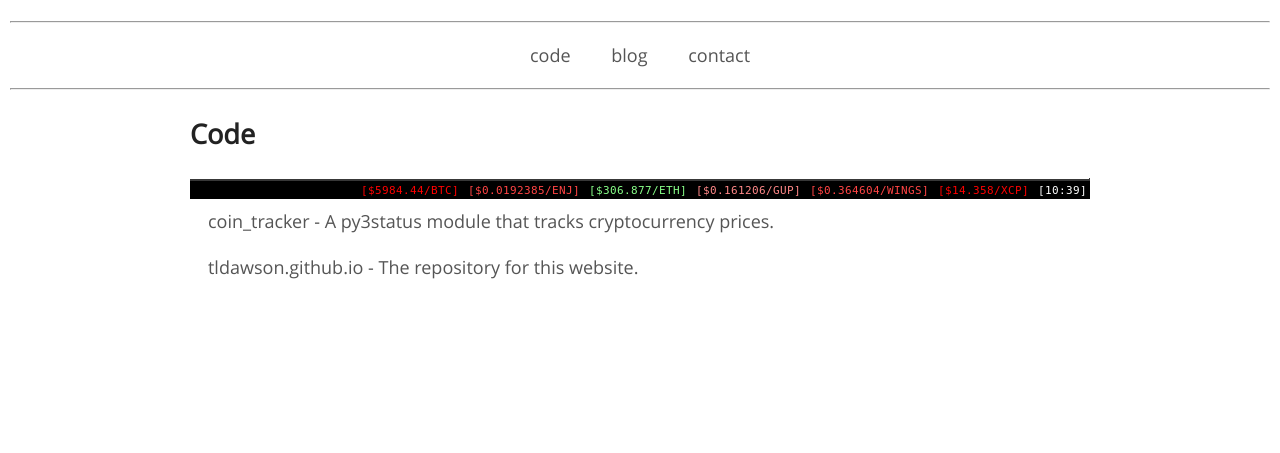
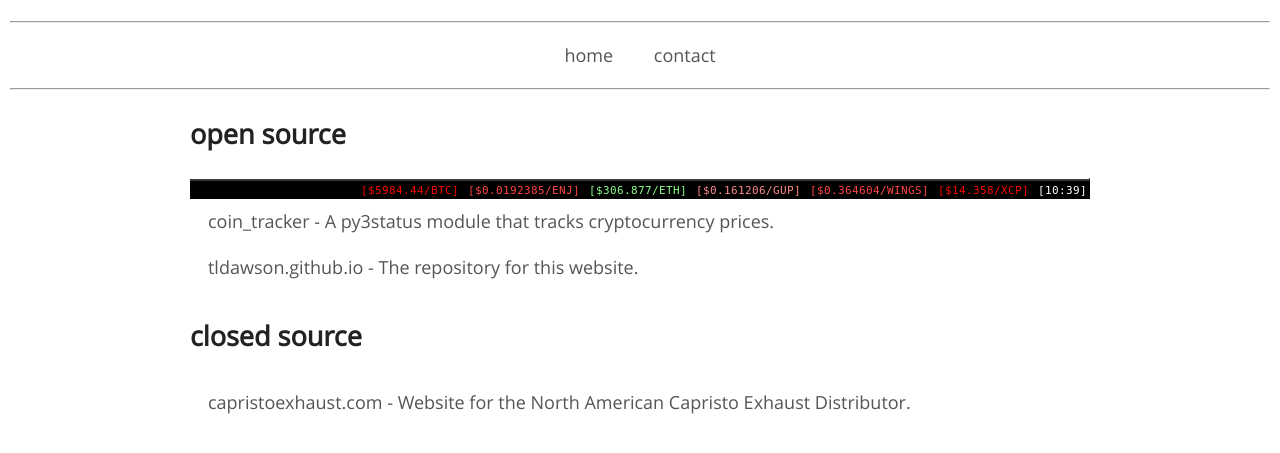
Before and after one commit to tldawson/tldawson.github.io, a plain HTML site: page index.html in a window 1280 px wide. Shown: the part 85-538 px from the top of the page. Drawn offline with Linux system fonts and the light colour scheme.

Commit message:
Consolidated pages and added Capristo Exhaust to list

```diff
--- a/html/code.html
+++ b/html/home.html
@@ -8,7 +8,7 @@
     }
 </style>
 
-<h2>Code</h2>
+<h2>open source</h2>
 <div class="pure-menu">
     <ul class="pure-menu-list">
         <li id="coin_tracker" class="pure-menu-item">
@@ -19,3 +19,12 @@
         </li>
     </ul>
 </div>
+
+<h2>closed source</h2>
+<div class="pure-menu">
+    <ul class="pure-menu-list">
+        <li class="pure-menu-item">
+            <a href="https://capristoexhaust.com/" class="pure-menu-link">capristoexhaust.com - Website for the North American Capristo Exhaust Distributor.</a>
+        </li>
+    </ul>
+</div>
--- a/index.html
+++ b/index.html
@@ -39,8 +39,7 @@
         <hr>
         <div class="pure-menu pure-menu-horizontal">
             <ul class="pure-menu-list">
-                <li class="pure-menu-item"><a class="pure-menu-link" href="#!code">code</a></li>
-                <li class="pure-menu-item"><a class="pure-menu-link" href="#!blog">blog</a></li>
+                <li class="pure-menu-item"><a class="pure-menu-link" href="#!home">home</a></li>
                 <li class="pure-menu-item"><a class="pure-menu-link" href="#!contact">contact</a></li>
             </ul>
         </div>
--- a/js/scripts.js
+++ b/js/scripts.js
@@ -18,13 +18,12 @@ function loadHTML(url, id) {
 router = new Navigo(null, true, '#!');
 router.on({
   // 'content' is the id of the div element inside which we render the HTML
-  'code': () => { loadHTML('./html/code.html', 'content') },
-  'blog': () => { loadHTML('./html/blog.html', 'content') },
+  'home': () => { loadHTML('./html/home.html', 'content') },
   'contact': () => { loadHTML('./html/contact.html', 'content') }
 });
 
 // set the default route
-router.on(() => { loadHTML('./html/code.html', 'content') });
+router.on(() => { loadHTML('./html/home.html', 'content') });
 
 // set the 404 route
 router.notFound((query) => { $id('view').innerHTML = '<h3>Couldn\'t find the page you\'re looking for...</h3>'; })
```
Also changed, not shown: html/blog.html (deleted, +0 -6 lines).
